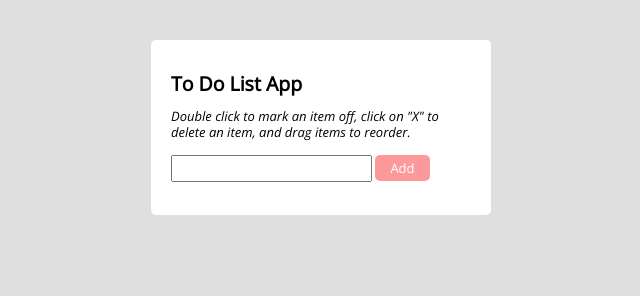
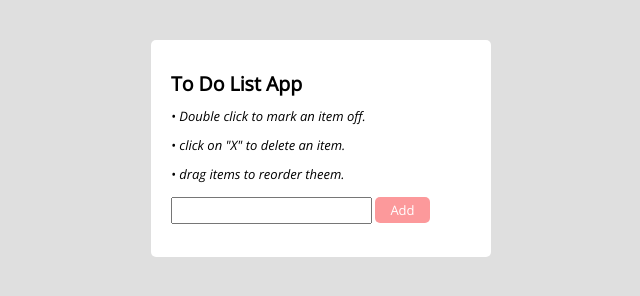
Before and after one commit to Borkkris/to-do-list, a plain HTML site: page index.html in a window 1280 px wide. Shown: the whole page, without its empty margins (319-959 px from the left). Drawn offline with nearby package versions, Linux system fonts and the light colour scheme.

Commit message:
Update index.html
changed the text

```diff
--- a/index.html
+++ b/index.html
@@ -11,7 +11,9 @@
 <body>
 	<div class="container">
 		<h2>To Do List App</h2>
-		<p><em> Double click to mark an item off, click on "X" to delete an item, and drag items to reorder.</em></p>
+		<p><em> • Double click to mark an item off.
+			 <p>• click on "X" to delete an item.</p>
+			 <p>• drag items to reorder theem.</p></em></p>
 
 		<form name="toDoList">
 			<input type="text" name="ListItem" id="input"/>
```
